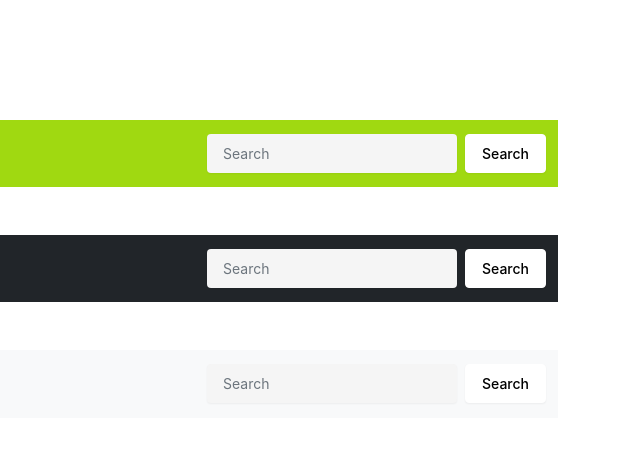
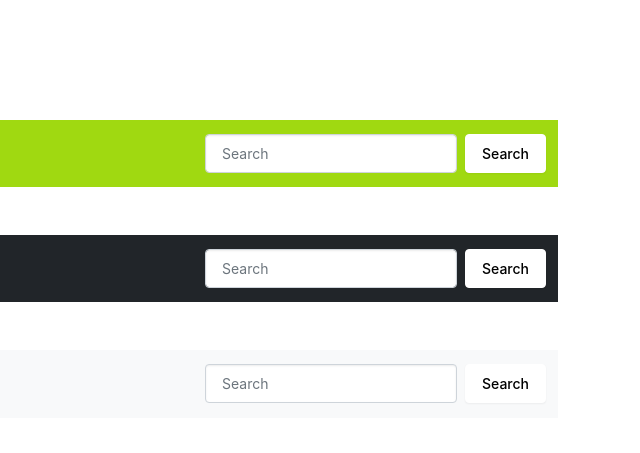
Before and after one commit to Ekbal41/bootstrap-custom-tt, a website: page index.html in a window 1280 px wide. Shown: the top 453 px of the page, 640-1280 px from the left. Drawn offline with nearby package versions, Linux system fonts and the light colour scheme.

Commit message:
input-up

```diff
--- a/index.html
+++ b/index.html
@@ -4,7 +4,7 @@
     <meta charset="UTF-8" />
     <meta http-equiv="X-UA-Compatible" content="IE=edge" />
     <meta name="viewport" content="width=device-width, initial-scale=1.0" />
-    <link rel="stylesheet" href="./css/main.min.css" />
+    <link rel="stylesheet" href="./css/main.css" />
     <title>Document</title>
   </head>
   <body>
@@ -2500,7 +2500,7 @@
       <footer id="footer">
         <div class="row">
           <div class="col-lg-12">
-            <p>Made by <a href="#">Thomas Park</a>.</p>
+            <p>Made by <a href="#">Asif Ekbal</a>.</p>
           </div>
         </div>
       </footer>
--- a/scss/main.scss
+++ b/scss/main.scss
@@ -79,24 +79,30 @@ $btn-active-box-shadow:       $box-shadow ;
 
 // Forms
 
-$form-label-font-weight:                500 ;
+// $form-label-font-weight:                500 ;
 
-$input-box-shadow:                      $box-shadow ;
+// $input-box-shadow:                      $box-shadow ;
 
-$input-group-addon-bg:                  $gray-100 ;
+$input-group-addon-bg:                  $primary ;
+$input-group-addon-color: $white;
+$form-file-button-color:$white;
 
-$input-line-height:                     1.5 ;
-$input-bg:                              $gray-300 ;
-$input-disabled-bg:                     $gray-400 ;
-$input-group-addon-bg:                  $gray-300 ;
+// $input-line-height:                     1.5 ;
+// $input-bg:                              $gray-300 ;
+$input-disabled-bg:                     #d0ec88 ;
+// $input-group-addon-bg:                  $gray-300 ;
 
-$form-select-disabled-color:            $gray-600 ;
-$form-select-disabled-bg:               $input-disabled-bg;
-$input-border-width:0;
+// $form-select-disabled-color:            $gray-600 ;
+// $form-select-disabled-bg:               $input-disabled-bg;
+// $input-border-width:2;
+// $input-border-color:                    $primary;
+
 $input-focus-box-shadow:                rgba(9, 30, 66, 0.25) 0px 4px 8px -2px, rgba(9, 30, 66, 0.08) 0px 0px 0px 1px;
-$form-select-focus-border-color:       'none';
-$form-select-focus-width:   0;
+// $form-select-focus-border-color:       $primary;
+// $form-select-focus-width:   0;
 $form-select-focus-box-shadow:         $input-focus-box-shadow;
+
+
 // Navs
 
 $nav-link-color:                    $body-color ;
```
Also changed, not shown: css/main.css, 2 other files.
